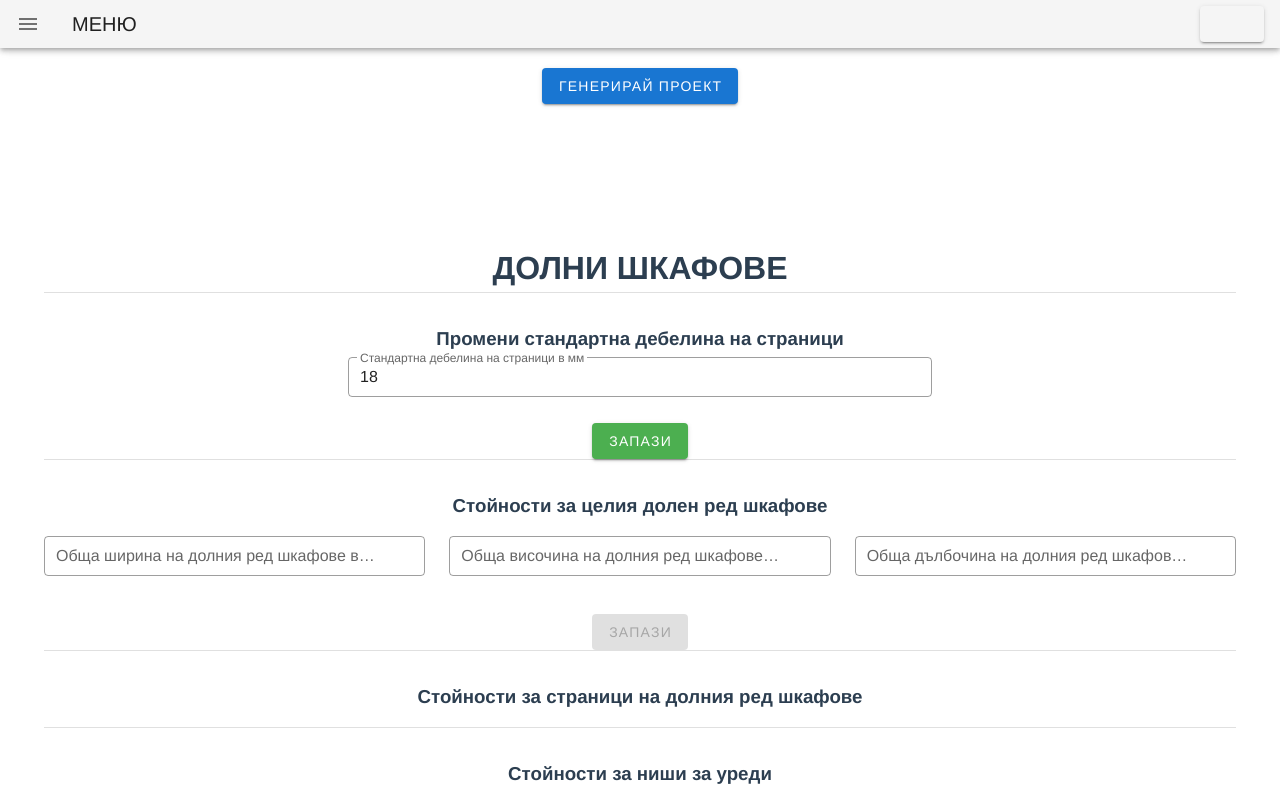
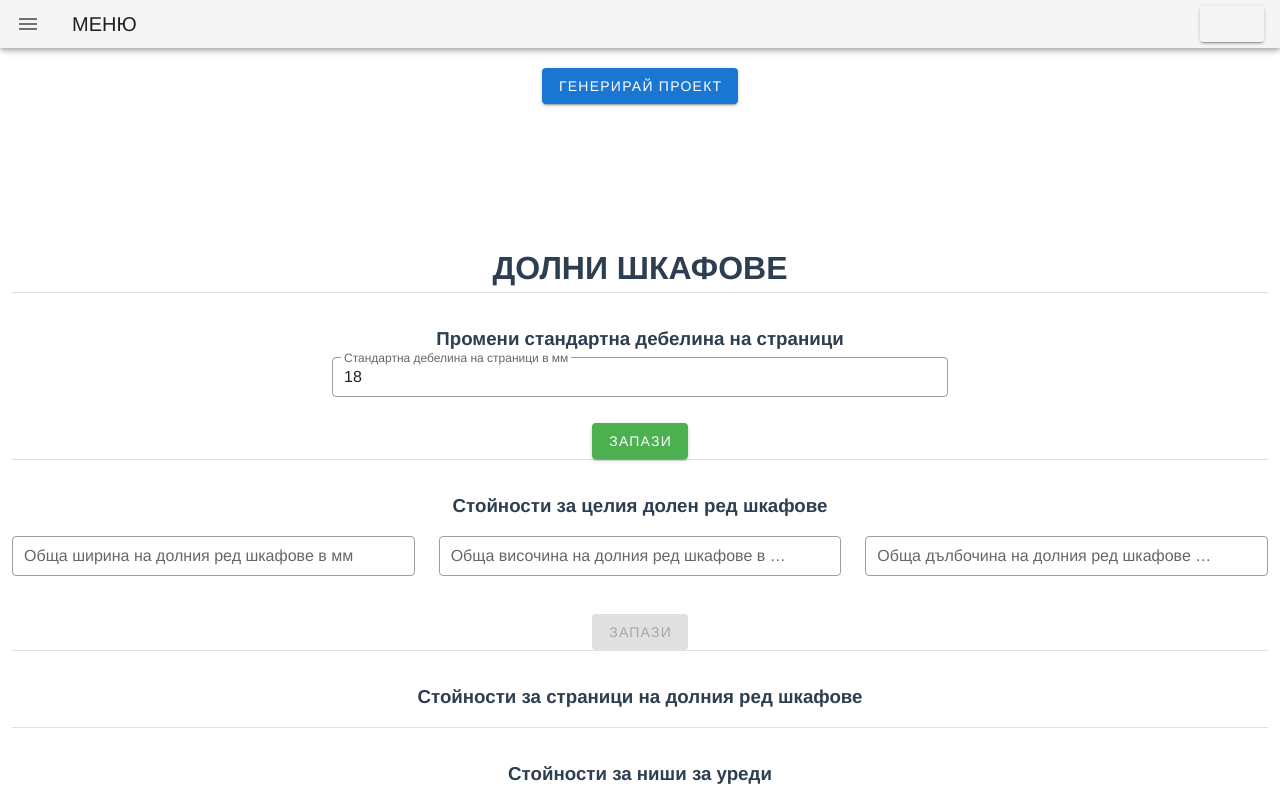
Before and after one commit to didoviktorov/wood-calculator, a Vue app: page / in a window 1280 px wide. Shown: the top 800 px of the page. Built offline with nearby package versions, Linux system fonts and the light colour scheme; what vue-toasted would draw is missing.

Commit message:
style fixing

```diff
--- a/src/assets/site.css
+++ b/src/assets/site.css
@@ -19,8 +19,6 @@ input[type="number"] {
   /* max-width: 95% !important; */
   padding-left: 0 !important;
   padding-right: 0 !important;
-  margin-left: 2rem;
-  margin-right: 2rem;
 }
 .v-radio {
   margin-right: 0.2rem !important;
```
